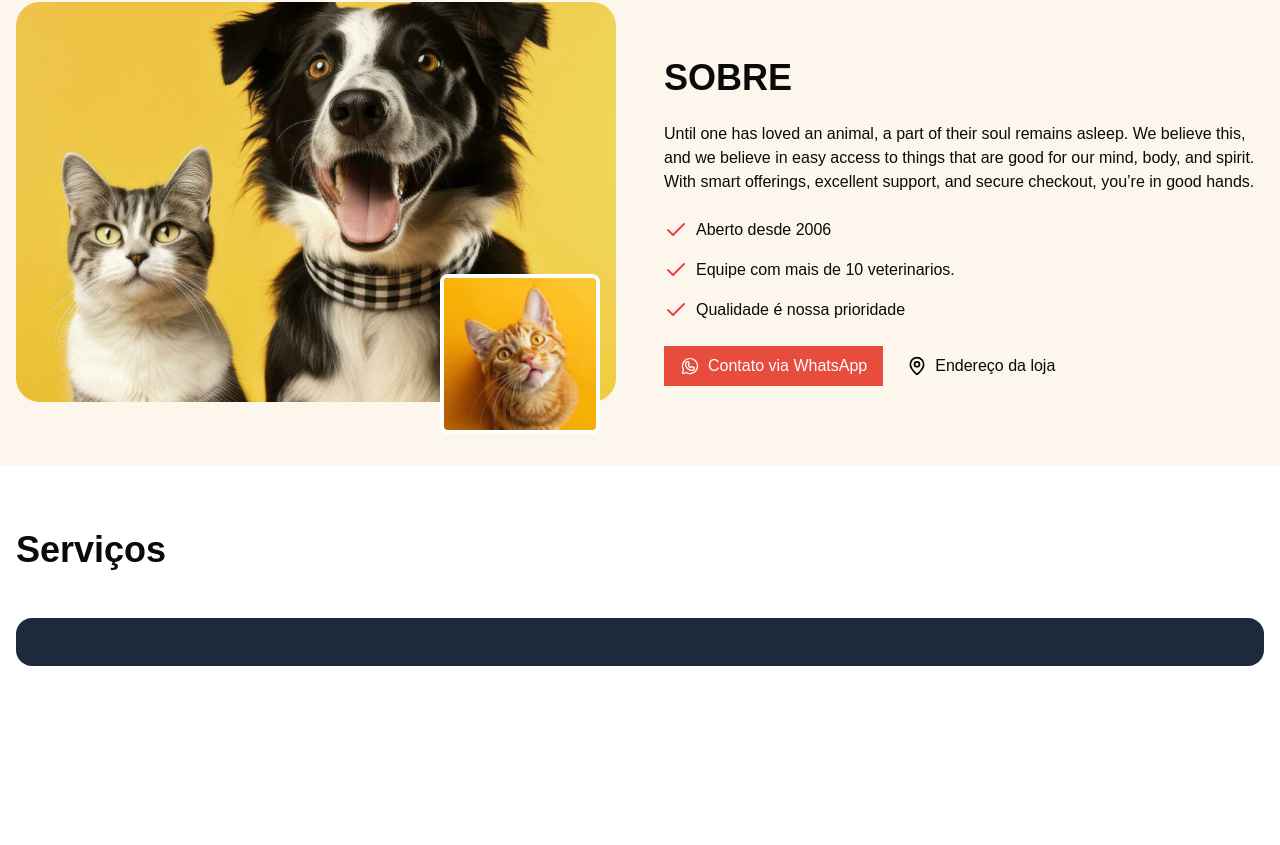
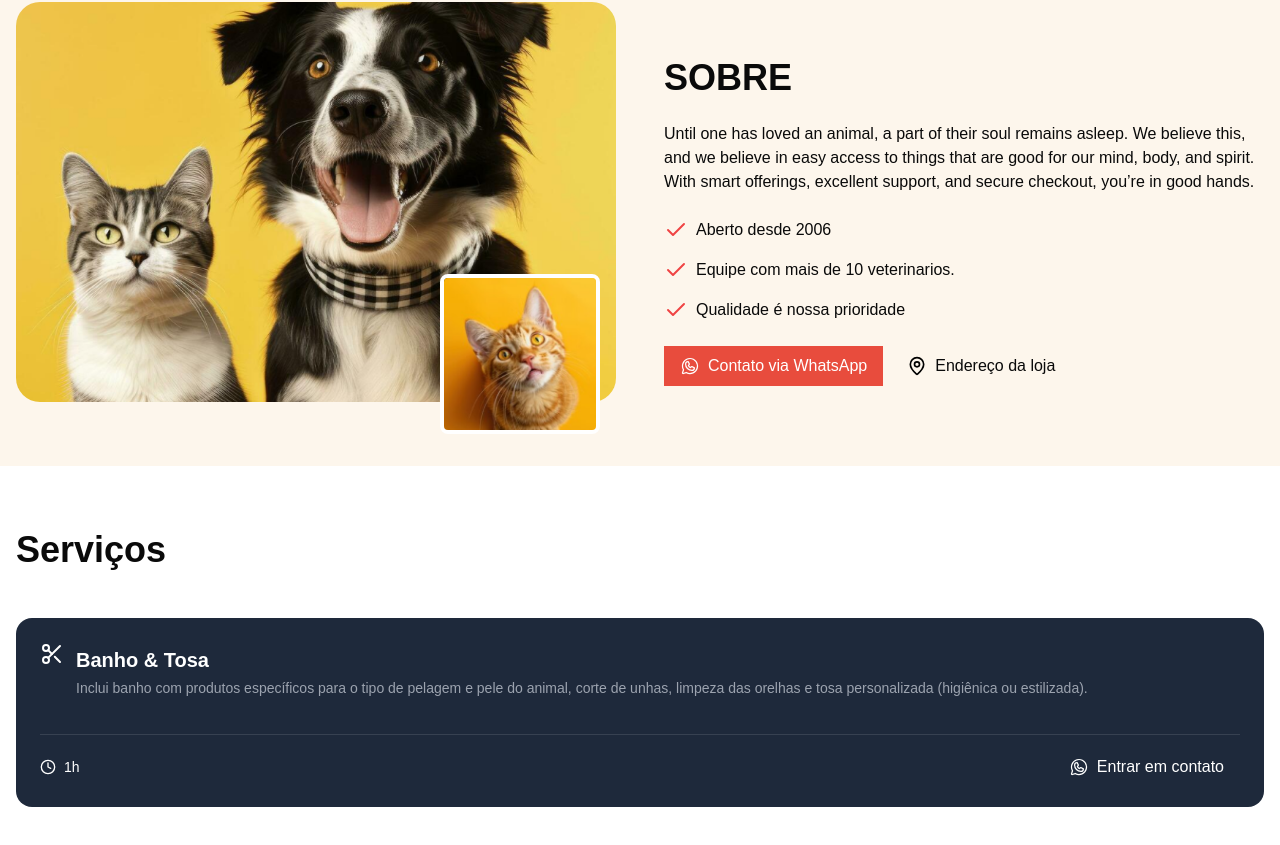
Before and after one commit to WashingtonDDS/projeto-landing-page-pet-, a Next.js app: page / in a window 1280 px wide. Shown: the part 569-1414 px from the top of the page. Before the commit the page ends 1299 px from the top, so only its background shows below. Built offline with nearby package versions, Linux system fonts and the light colour scheme.

Commit message:
Enhance Services component layout with icons and contact details for improved user interaction

```diff
--- a/src/app/_components/services.tsx
+++ b/src/app/_components/services.tsx
@@ -7,6 +7,7 @@ import {
   Syringe,
   CarTaxiFront,
   Hotel,
+  Clock,
 } from "lucide-react";
 
 const services = [
@@ -73,7 +74,32 @@ export function Services() {
                   className="flex-[0_0_100%] min-w-0 md:flex-[0_0_calc(100%/3)]px-3"
                 >
                   <article className="bg-[#1e293b] text-white rounded-2xl p-6 space-y-4 h-full flex flex-col">
-                    <div className="flex-1 flex items-start justify-between"></div>
+                    <div className="flex-1 flex items-start justify-between">
+                      <div className="flex gap-3">
+                        <span className="text-3xl">{item.icon}</span>
+                        <div>
+                          <h3 className="font-bold text-xl my-1">
+                            {item.title}
+                          </h3>
+                          <p className="text-gray-400 text-sm select-none">
+                            {item.description}
+                          </p>
+                        </div>
+                      </div>
+                    </div>
+                    <div className="border-t border-gray-700 pt-4 flex items-center justify-between">
+                      <div className="flex items-center gap-2 text-sm">
+                        <Clock className="w-4 h-4" />
+                        <span>{item.duration}</span>
+                      </div>
+                      <a
+                        href="#"
+                        className="flex items-center justify-center gap-2 hover:bg-red-500 px-4 py-1 rounded-md duration-300"
+                      >
+                        <WhatsappLogo className="w-5 h-5" />
+                        Entrar em contato
+                      </a>
+                    </div>
                   </article>
                 </div>
               ))}
```
